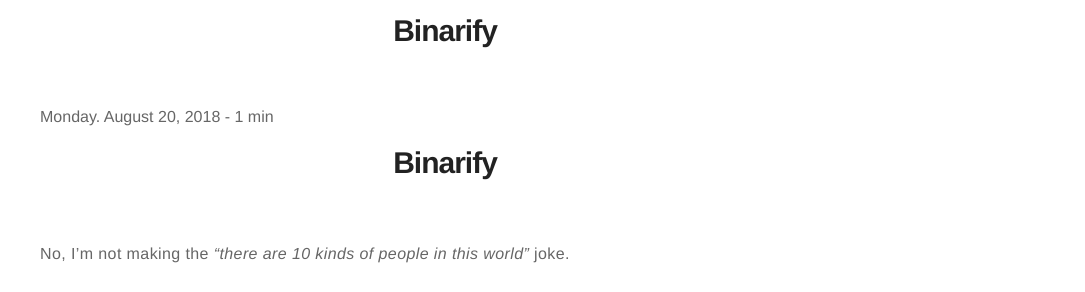
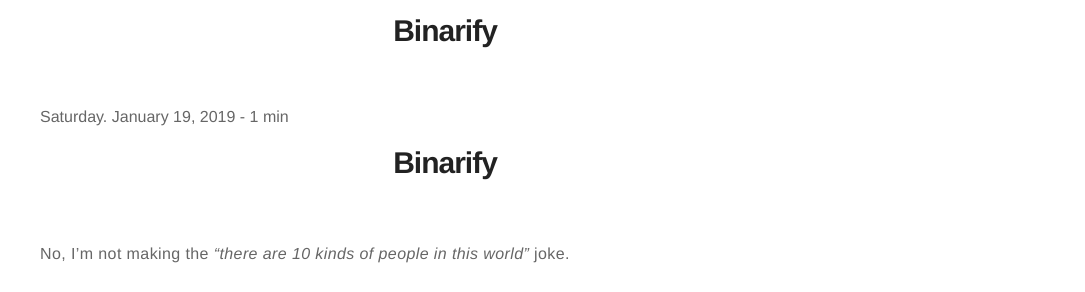
Before and after one commit to RohitMidha23/http-rohitmidha23.github.io, a Jekyll site: the page built from _posts/2019-01-19-Binarify.md, in a window 1280 px wide and 900 px high. Shown: the part 368-660 px from the top of the window, without its empty margins (195-1280 px from the left). Built offline with Jekyll 4.4.1, drawn with Linux system fonts in a browser that asks for light colours; emoji names are drawn with the system emoji font.

Commit message:
Updated : Date

```diff
--- a/_posts/2019-01-19-Binarify.md
+++ b/_posts/2019-01-19-Binarify.md
@@ -2,7 +2,7 @@
 title: Binarify
 layout: post
 projects: true
-date: 2018-08-20
+date: 2019-01-19
 image: /assets/images/Binarify/binary.png
 headerImage: true
 star: false
```
